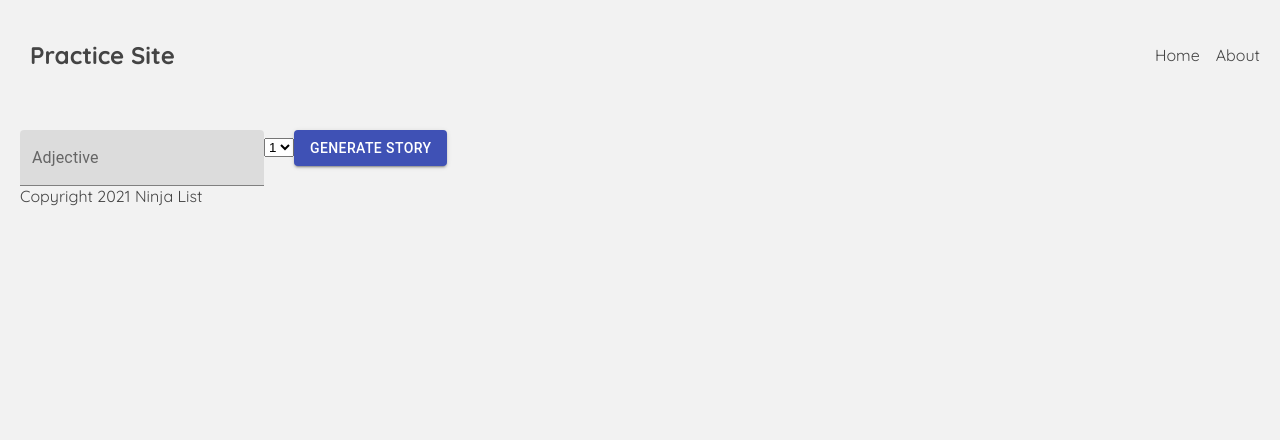
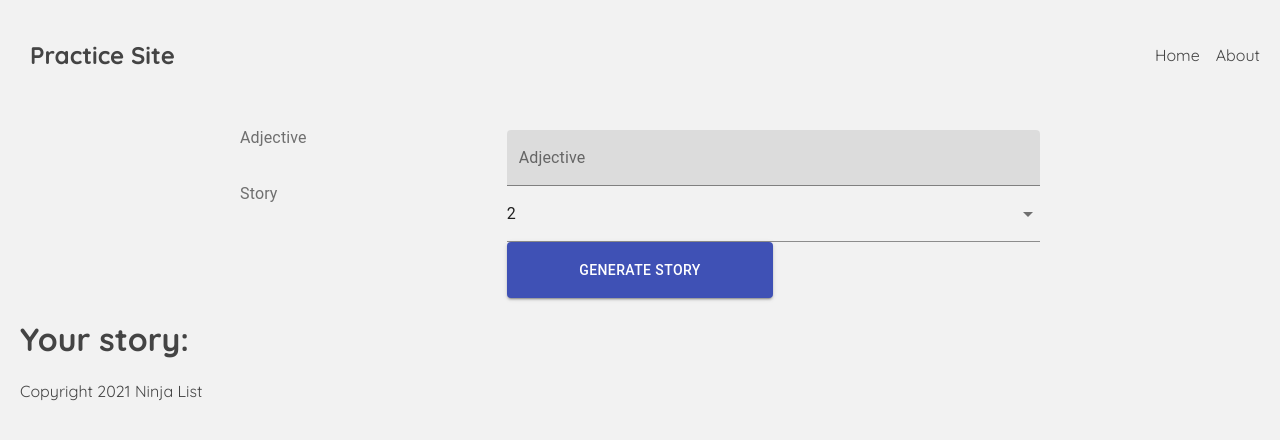
Before and after one commit to Jon-D-Smith/Next_JS_Practice, a Next.js app: page /form in a window 1280 px wide. Shown: the top 440 px of the page. Built offline with nearby package versions, Linux system fonts and the light colour scheme.

Commit message:
Added additional styling

```diff
--- a/pages/form.js
+++ b/pages/form.js
@@ -1,12 +1,16 @@
 import TextField from '@material-ui/core/TextField';
 import { useState } from 'react';
 import Buttons from '../comps/Buttons';
+import MenuItem from '@material-ui/core/MenuItem';
+import Select from '@material-ui/core/Select';
+import InputLabel from '@material-ui/core/InputLabel';
+import styles from '../styles/Form.module.css'
 
 const Form = () => {
     const [adjective, setAdjective] = useState('')
     const [story, setStory] = useState('')
     const [isVisible, setIsVisible] = useState(false)
-    const [choice, setChoice] = useState("1")
+    const [choice, setChoice] = useState(1)
     const stories = [
         `There once was a boy with a ${adjective} balloon`,
         `A ${adjective} frisbee came to life`,
@@ -24,20 +28,34 @@ const Form = () => {
     const handleSubmit =(e) => {
         e.preventDefault()
         setIsVisible(true)
-        setStory(stories[parseInt(choice)])
+        setStory(stories[choice])
     }
     return (
         <>
-    <form noValidate autoComplete="off" onSubmit={handleSubmit}>
-      <TextField label="Adjective" variant="filled" name="adjective"  value={adjective} onChange={handleAdjectiveChange} />
-      <select onChange={handleChoiceChange}>
-          <option value="0">1</option>
-          <option value="1">2</option>
-          <option value="2">3</option>
-      </select>
-      <Buttons text='Generate Story' variant="contained" color="primary" handleClick={handleSubmit} />
+    <form noValidate autoComplete="off" onSubmit={handleSubmit} className={styles.container}>
+    <InputLabel id="adjective-select" >Adjective</InputLabel>
+      <TextField labelId="adjective-select" label="Adjective" variant="filled" name="adjective"  value={adjective} onChange={handleAdjectiveChange} className={styles.input1}/>
+      <InputLabel id="choice-select" >Story</InputLabel>
+      <Select
+          labelId="choice-select"
+          id="choice-selector"
+          value={choice}
+          onChange={handleChoiceChange}
+          className={styles.input1}
+        >
+          <MenuItem value={0}>1</MenuItem>
+          <MenuItem value={1}>2</MenuItem>
+          <MenuItem value={2}>3</MenuItem>
+        </Select>
+
+      <br />
+      <Buttons text='Generate Story' variant="contained" color="primary" className={styles.inputButton} handleClick={handleSubmit} />
     </form>
-    {isVisible && <p>{story}</p>}
+    <div>
+        <h1>Your story:</h1>
+    {isVisible && <p className={styles.red}>{story}</p>}
+    </div>
+
     </>
      );
 }
--- /dev/null
+++ b/styles/Form.module.css
@@ -0,0 +1,24 @@
+.red {
+  color: red;
+}
+.container {
+  max-width: 800px;
+  margin: 0 auto;
+  display: grid;
+  grid-template-columns: 1fr 1fr 1fr;
+  grid-template-rows: 1fr 1fr 1fr;
+}
+
+.input1 {
+  grid-column-start: 2;
+  grid-column-end: 4;
+}
+
+.input2 {
+  grid-row: 2;
+}
+.inputButton {
+  grid-row: 3/4;
+  grid-column: 2/4;
+  background-color: aqua;
+}
```
